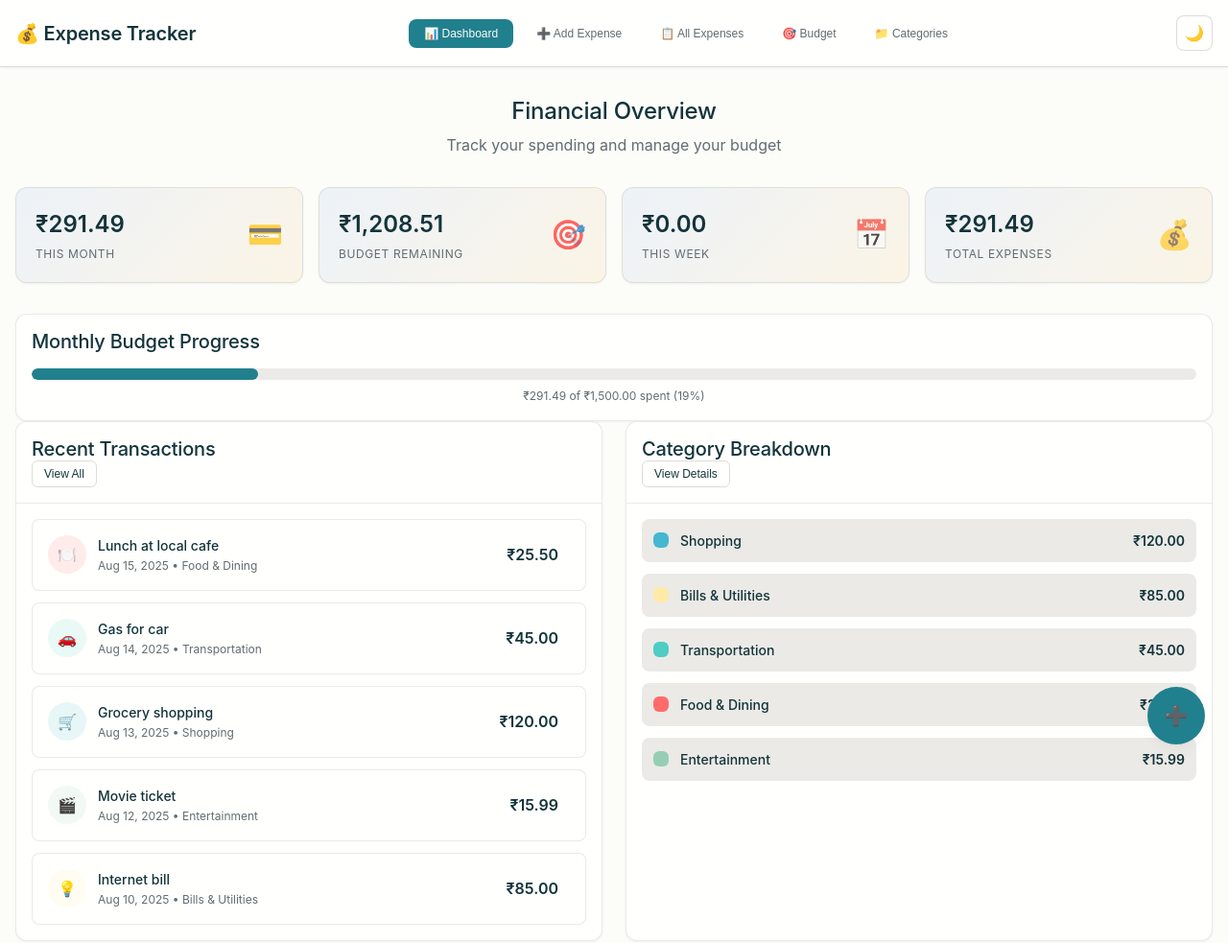
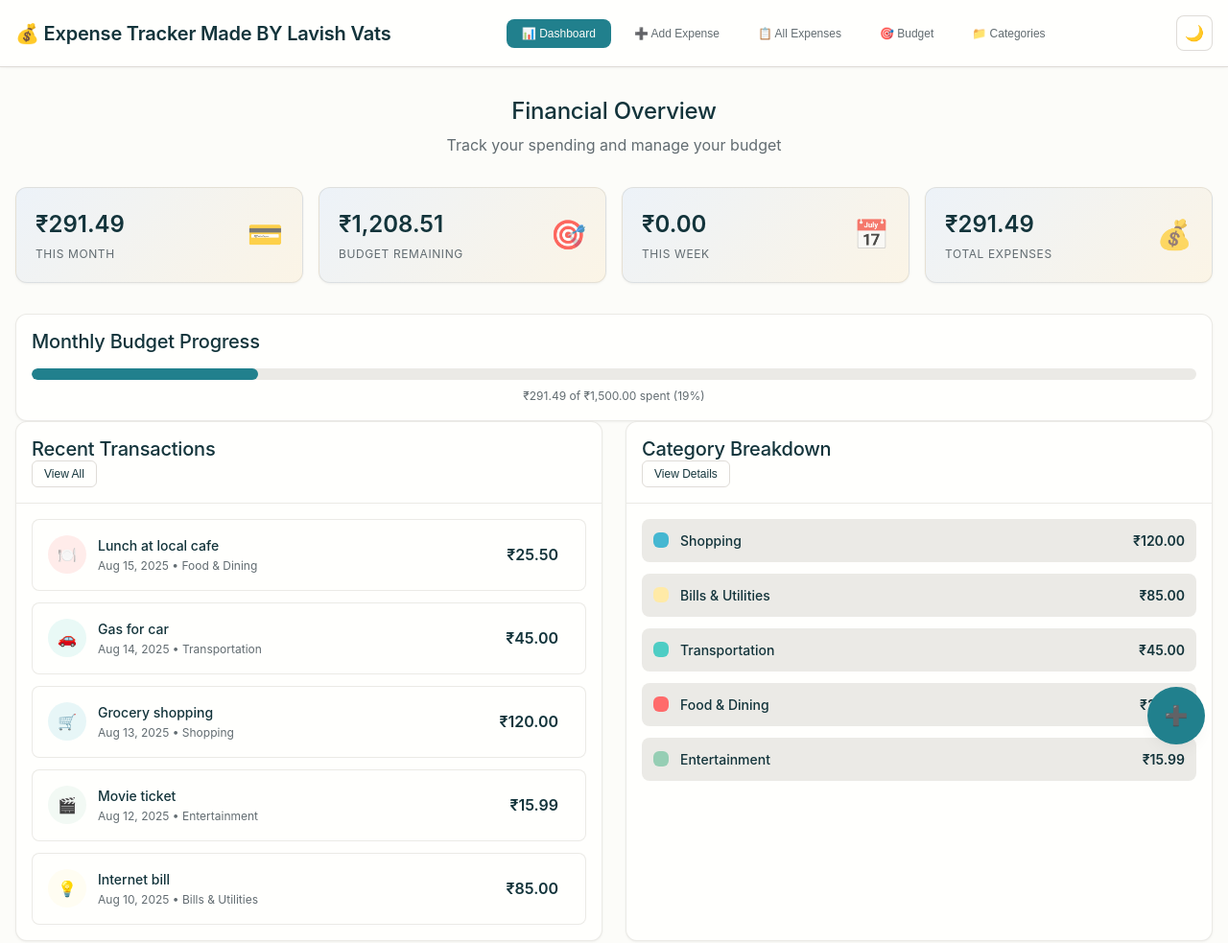
Before and after one commit to lavishsanjeev/Expense-Tracker, a plain HTML site: page index.html in a window 1280 px wide. Shown: the whole page at 96% size. Drawn offline with Linux system fonts and the light colour scheme; a web font is replaced by a local one.

Commit message:
Update index.html

```diff
--- a/index.html
+++ b/index.html
@@ -12,7 +12,7 @@
         <header class="header">
             <div class="container">
                 <div class="header__content">
-                    <h1 class="header__title">💰 Expense Tracker</h1>
+                    <h1 class="header__title">💰 Expense Tracker Made BY Lavish Vats</h1>
                     <nav class="nav">
                         <button class="nav__item nav__item--active" data-section="dashboard">
                             📊 Dashboard
```
